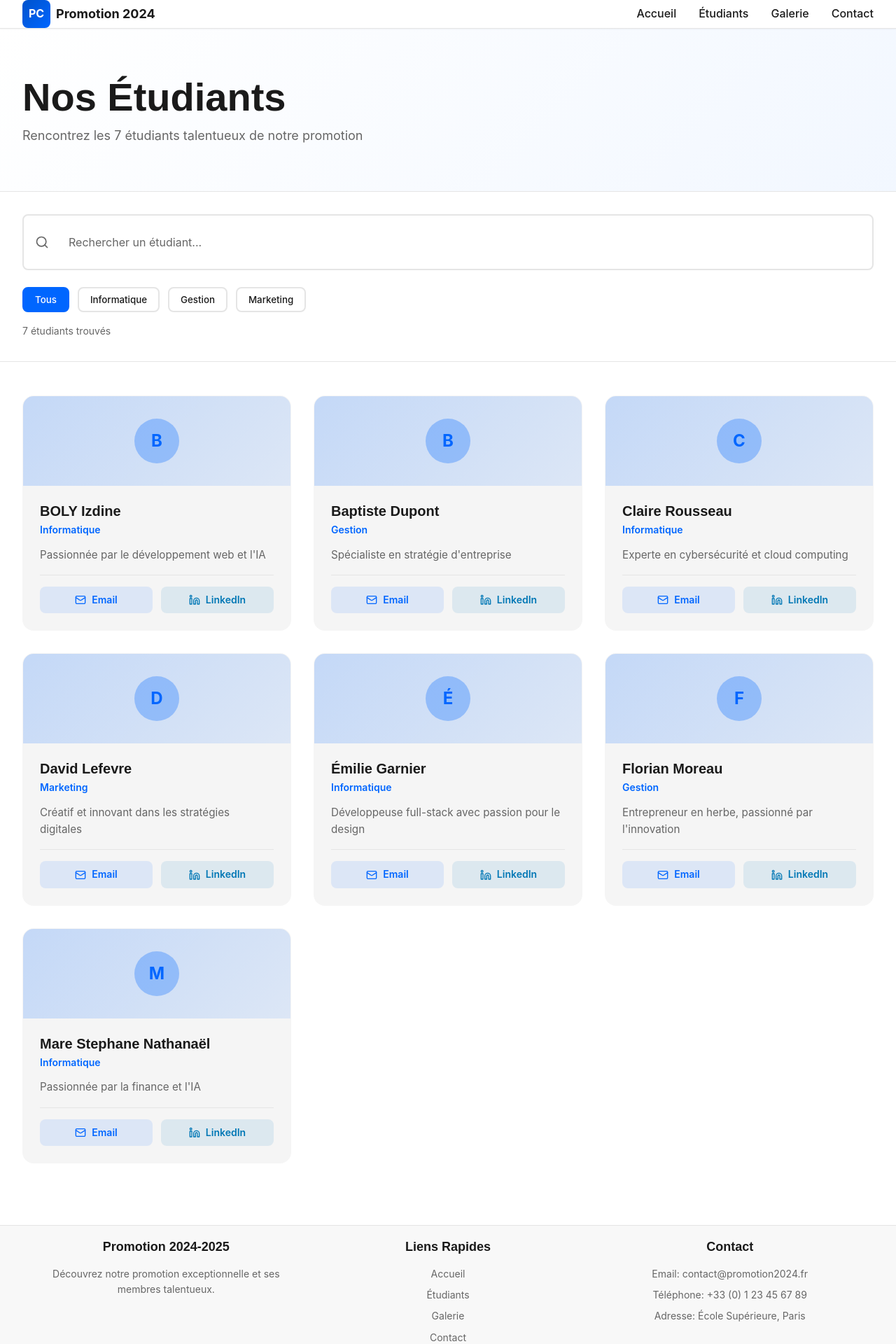
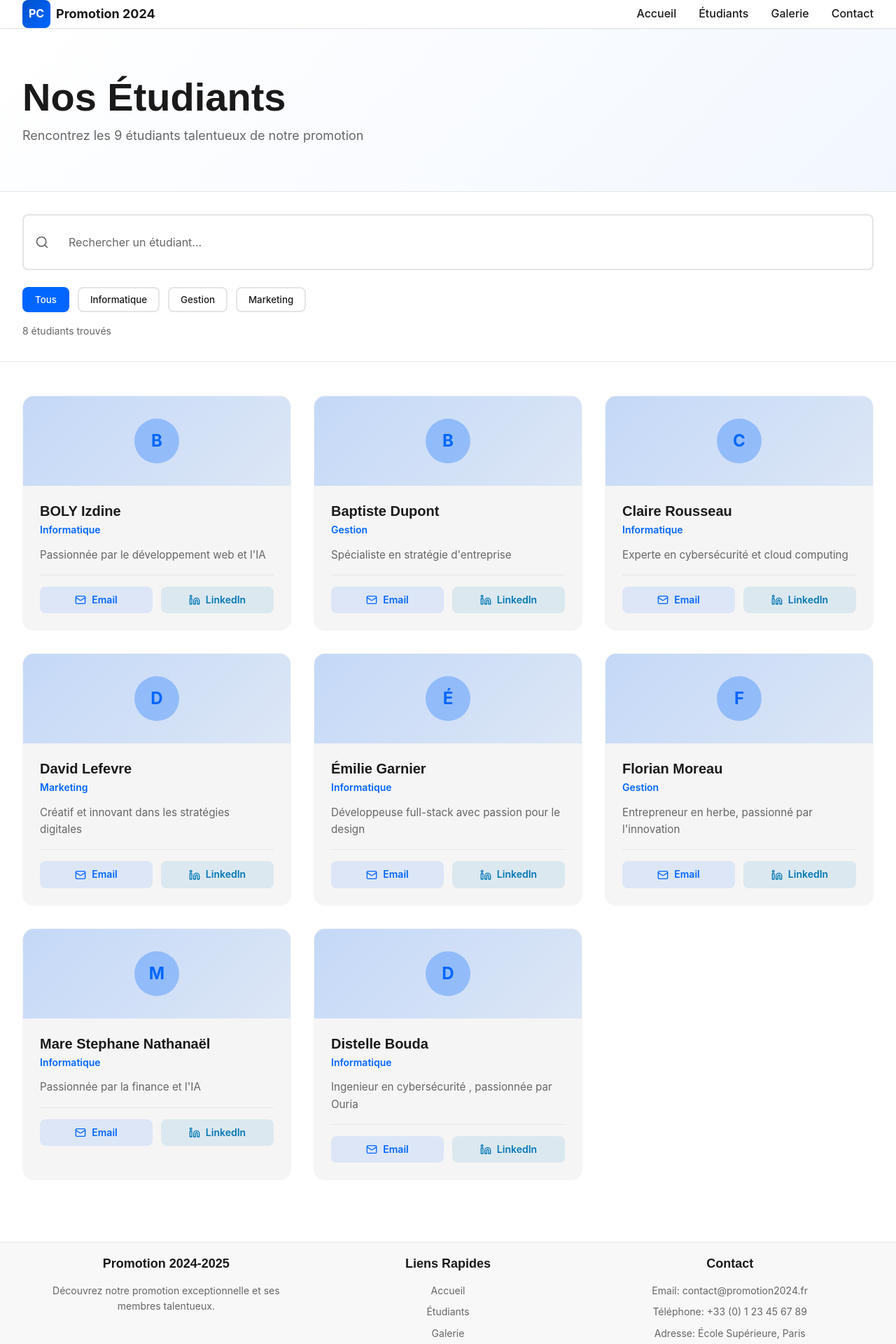
Before and after one commit to Severin-Dembele/ci_cd, a React (Vite) app: page /etudiants in a window 1280 px wide. Shown: the top 1920 px of the page at 70% size. Built offline with nearby package versions, Linux system fonts and the light colour scheme.

Commit message:
Add new student Distelle Bouda to Etudiants list

```diff
--- a/src/pages/Etudiants.tsx
+++ b/src/pages/Etudiants.tsx
@@ -68,6 +68,14 @@ const STUDENTS: Student[] = [
     bio: 'Passionnée par la finance et l\'IA',
     email: 'maresteph06@gmail.com',
     linkedin: 'https://www.linkedin.com/in/st%C3%A9phane-nathana%C3%ABl-mare-4a302633b/',
+  },
+  ,{
+    id: 9,
+    name: 'Distelle Bouda',
+    specialization: 'Informatique',
+    bio: 'Ingenieur en cybersécurité , passionnée par Ouria',
+    email: 'distellewab@gmail.com',
+    linkedin: 'linkedin.com/distelle-bouda',
   },
 ];
 
```
